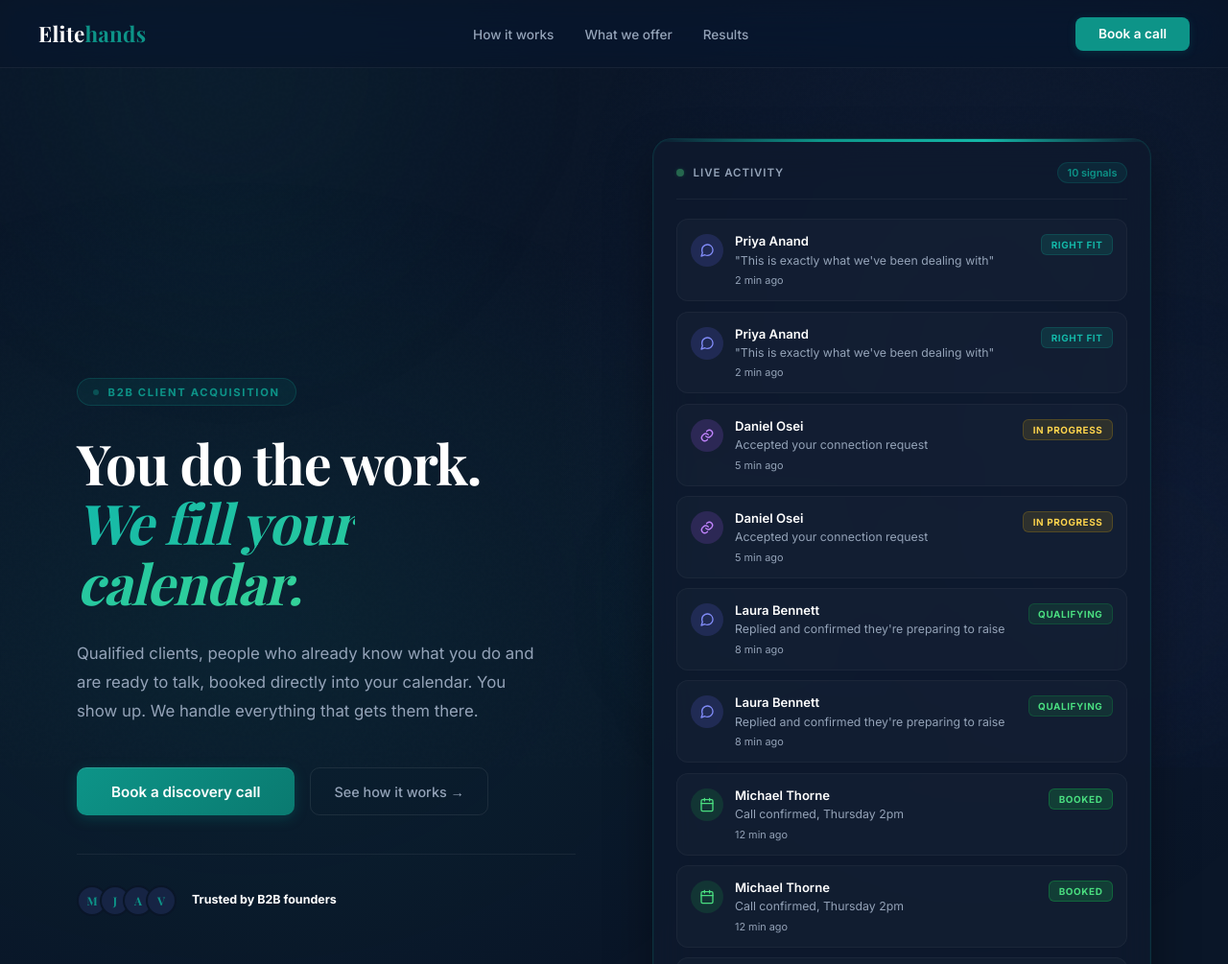
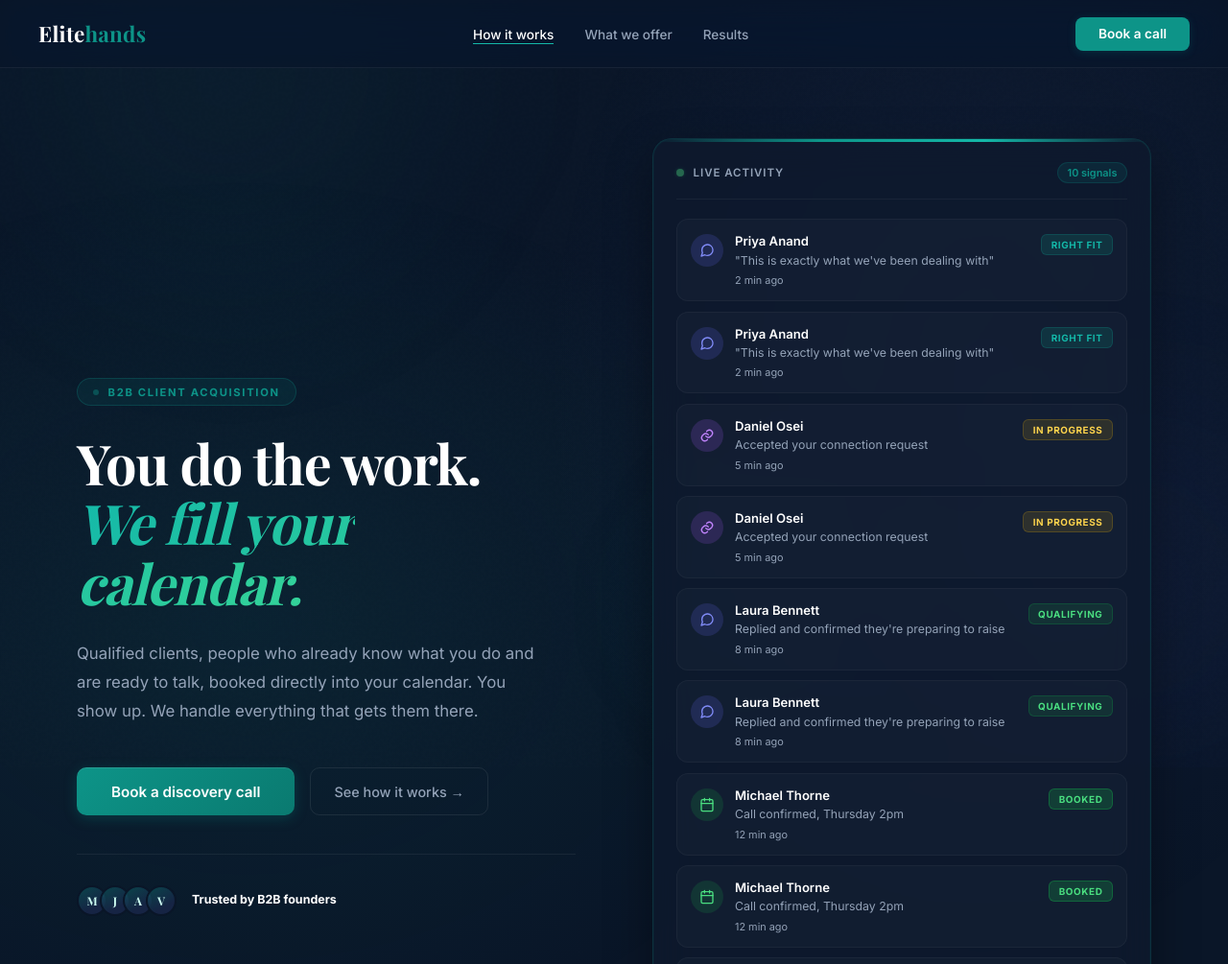
Before and after one commit to TobiWilliams001/Elitehands-Outbound, a React (Vite) app: page / in a window 1280 px wide. Shown: the top 1005 px of the page at 96% size. Built offline with nearby package versions, Linux system fonts and the light colour scheme; a web font is replaced by a local one.

Commit message:
design: refine hero avatar row with gradient ring and lift-on-hover

```diff
--- a/src/index.css
+++ b/src/index.css
@@ -159,6 +159,8 @@ nav.scrolled {
 }
 .nav-links a:hover { color: var(--white); }
 .nav-links a:hover::after { transform: scaleX(1); }
+.nav-links a.active { color: var(--white); }
+.nav-links a.active::after { transform: scaleX(1); background: var(--teal-glow); }
 
 .nav-cta {
   background: var(--teal);
@@ -395,9 +397,11 @@ nav.scrolled {
   font-family: var(--serif);
   font-size: 0.75rem;
   font-weight: 700;
-  color: var(--teal);
-  background: var(--navy-lt);
+  color: var(--teal-lt);
+  background: linear-gradient(150deg, rgba(13,148,136,0.35), var(--navy-lt) 70%);
+  transition: transform 0.2s var(--ease-out);
 }
+.hero-avatars:hover .hero-avatar { transform: translateY(-2px); }
 .hero-avatar:first-child { margin-left: 0; }
 .hero-trust-text { font-size: 0.78rem; color: var(--slate-xl); line-height: 1.5; }
 .hero-trust-text strong { color: var(--white); }
```
